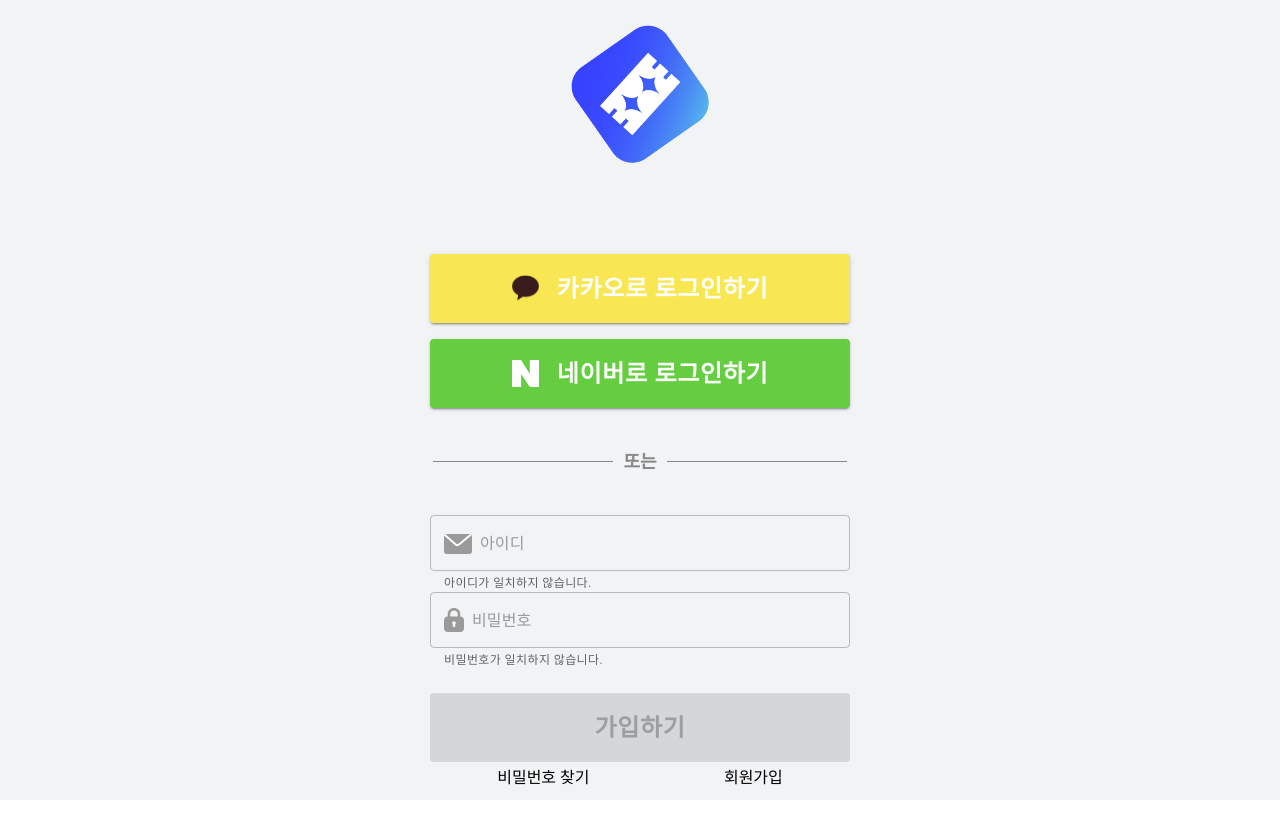
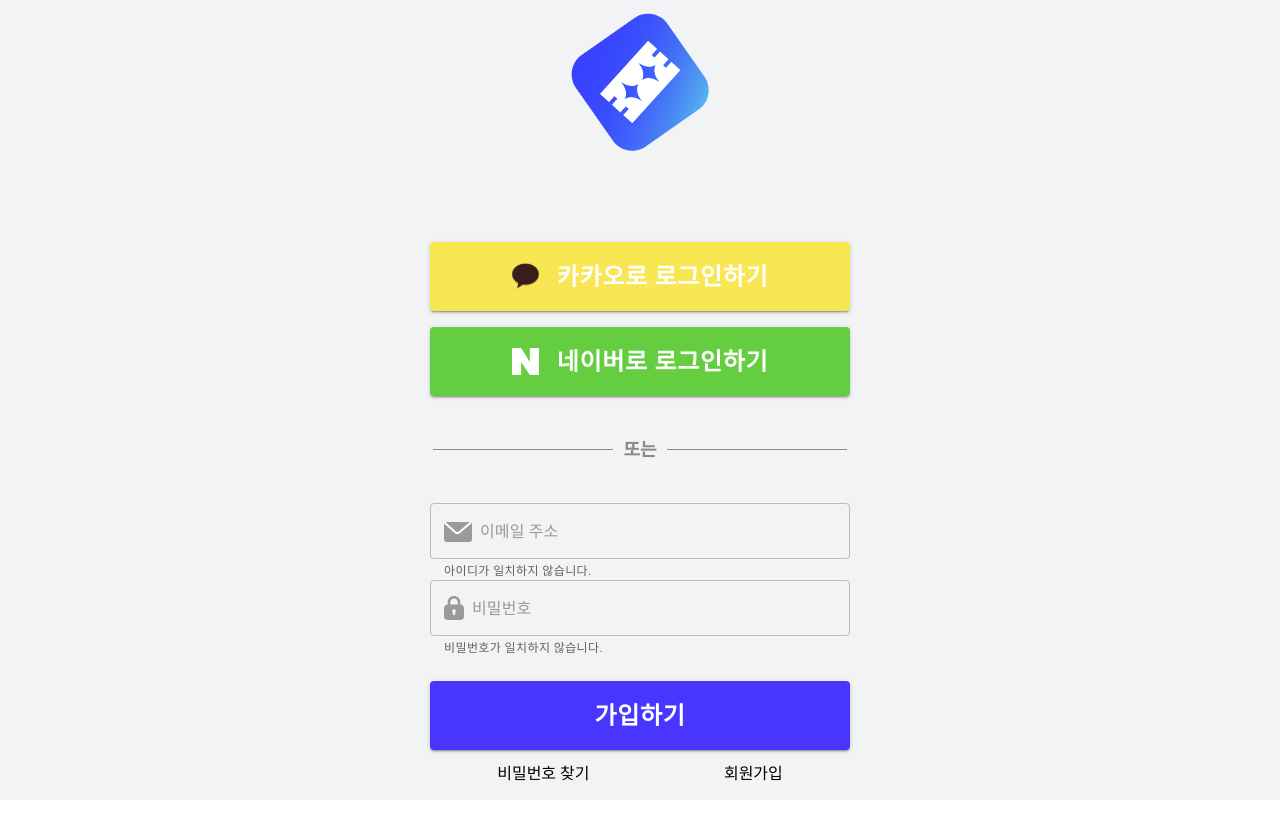
Before and after one commit to Hanghae99-Ten/Ten-FE, a React (Vite) app: page /sigin in a window 1280 px wide. Shown: the top 838 px of the page. Built offline with nearby package versions, Linux system fonts and the light colour scheme; no server answers.

Commit message:
Feat: formik을 사용한 로그인 로직 추가

```diff
--- a/package.json
+++ b/package.json
@@ -22,12 +22,14 @@
     "eslint-plugin-import": "^2.28.1",
     "eslint-plugin-jsx-a11y": "^6.7.1",
     "eslint-plugin-prettier": "^5.0.0",
+    "formik": "^2.4.5",
     "prettier": "^3.0.3",
     "react": "^18.2.0",
     "react-dom": "^18.2.0",
     "react-router-dom": "^6.16.0",
     "recoil": "^0.7.7",
-    "styled-components": "^6.0.8"
+    "styled-components": "^6.0.8",
+    "yup": "^1.3.3"
   },
   "devDependencies": {
     "@types/react": "^18.2.15",
--- a/src/pages/Signin.tsx
+++ b/src/pages/Signin.tsx
@@ -1,5 +1,9 @@
-import { Button, Container, FormControl, FormControlLabel, Stack, TextField, InputAdornment } from '@mui/material';
+import { useMemo } from 'react';
+import { Button, Container, Stack, TextField, InputAdornment } from '@mui/material';
 import styled from 'styled-components';
+
+import { Form, Formik, ErrorMessage, FormikProps } from 'formik';
+import * as Yup from 'yup';
 
 import PP_SingInLogo from 'assets/PP_Logo.png';
 import Mail from 'assets/icons/mail.svg?react';
@@ -7,6 +11,23 @@
 import TextDelete from 'assets/icons/textDelete.svg?react';
 import KakaoLogo from 'assets/icons/kakao.svg?react';
 import NaverLogo from 'assets/icons/naver.svg?react';
+
+interface SignValue {
+  email: string;
+  password: string;
+}
+
+const ValidationSchema = Yup.object().shape({
+  email: Yup.string()
+    .required('이메일을 입력해주세요.')
+    .matches(/^[0-9a-zA-Z]([-_.]?[0-9a-zA-Z])*@[0-9a-zA-Z]([-_.]?[0-9a-zA-Z])*.[a-zA-Z]{2,3}$/i, '올바른 이메일 형식이 아닙니다.'),
+  password: Yup.string()
+    .required('비밀번호를 입력해주세요.')
+    .matches(
+      /^(?=.*[A-Za-z])(?=.*\d)(?=.*[@$!%*?&])[A-Za-z\d@$!%*?&]{8,12}$/,
+      '영문, 숫자, 특수문자(@$!%*?&)를 최소 1개씩 포함해야 하며 8 ~ 12 글자내로 입력하세요'
+    ),
+});
 
 export const Signin = () => {
   const Kakao_URL = `https://kauth.kakao.com/oauth/authorize?client_id=${import.meta.env.VITE_KAKAO_SIGN_ID}&redirect_uri=${
@@ -23,6 +44,20 @@
 
   const NaverSignUp = () => {
     window.location.href = Naver_URL;
+  };
+
+  const LoginValues: SignValue = useMemo(
+    () => ({
+      email: '',
+      password: '',
+    }),
+    []
+  );
+
+  const onSubmit = async (values: any, actions: any) => {
+    console.log(values);
+    console.log(actions);
+    alert('회원가입 submit 완료');
   };
 
   return (
@@ -59,9 +94,32 @@
           </Br>
         </Stack>
 
-        <Stack spacing={1}>
+        <Formik initialValues={LoginValues} onSubmit={onSubmit} validationSchema={ValidationSchema}>
+          {({
+            values,
+            errors,
+            touched,
+            handleChange,
+            handleBlur,
+            handleSubmit,
+            isSubmitting,
+            setFieldValue,
+            /* and other goodies */
+          }) => {
+            // input 값 삭제 로직
+            const onDeleteValue = (inputName: string) =>
+              inputName === 'email' ? setFieldValue('email', '') : setFieldValue('password', '');
+
+            return (
+              <FormArea onSubmit={handleSubmit}>
+                <Stack spacing={1} alignItems="center">
                   <TextField
-            placeholder="아이디"
+                    type="email"
+                    name="email"
+                    placeholder="이메일 주소"
+                    onChange={handleChange}
+                    onBlur={handleBlur}
+                    value={values.email}
                     helperText="아이디가 일치하지 않습니다."
                     sx={{ width: '420px', height: 69, fontSize: 24 }}
                     InputProps={{
@@ -73,7 +131,12 @@
                     }}
                   />
                   <TextField
-            placeholder="비밀번호 "
+                    type="password"
+                    name="password"
+                    placeholder="비밀번호"
+                    onChange={handleChange}
+                    onBlur={handleBlur}
+                    value={values.password}
                     helperText="비밀번호가 일치하지 않습니다."
                     sx={{ width: '420px', height: 69, fontSize: 24 }}
                     InputProps={{
@@ -85,15 +148,20 @@
                     }}
                   />
                 </Stack>
-      </Stack>
                 <Stack spacing={1} alignItems="center" sx={{ mt: 4 }}>
                   <Button
                     variant="contained"
+                    type="submit"
                     sx={{ width: '420px', height: 69, fontSize: 24, fontWeight: 'bold', backgroundColor: '#4836FF' }}
-          disabled
+                    // disabled
                   >
                     가입하기
                   </Button>
+                </Stack>
+              </FormArea>
+            );
+          }}
+        </Formik>
         <Stack sx={{ width: '420px' }} direction="row" justifyContent="space-around">
           <p>비밀번호 찾기</p>
           <p>회원가입</p>
@@ -124,6 +192,10 @@
   }
 `;
 
+const FormArea = styled.form`
+  ${({ theme }) => theme.WH100};
+`;
+
 // const Continer = styled.div`
 //   width: 26.25rem;
 //   height: 47.5rem;
```
Also changed, not shown: 1 other file (tests, documents, lock files or other folders). Lines whose indentation alone changed are shown as unchanged.
